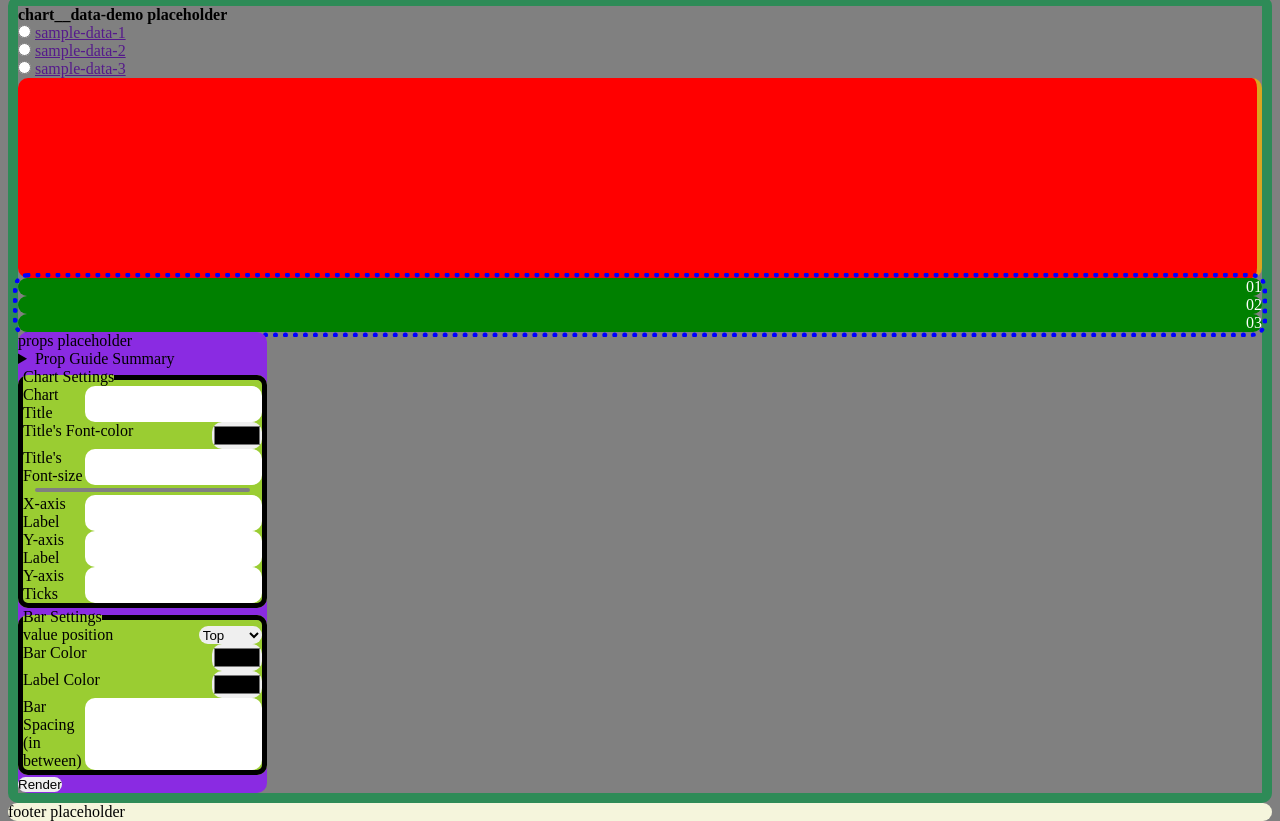
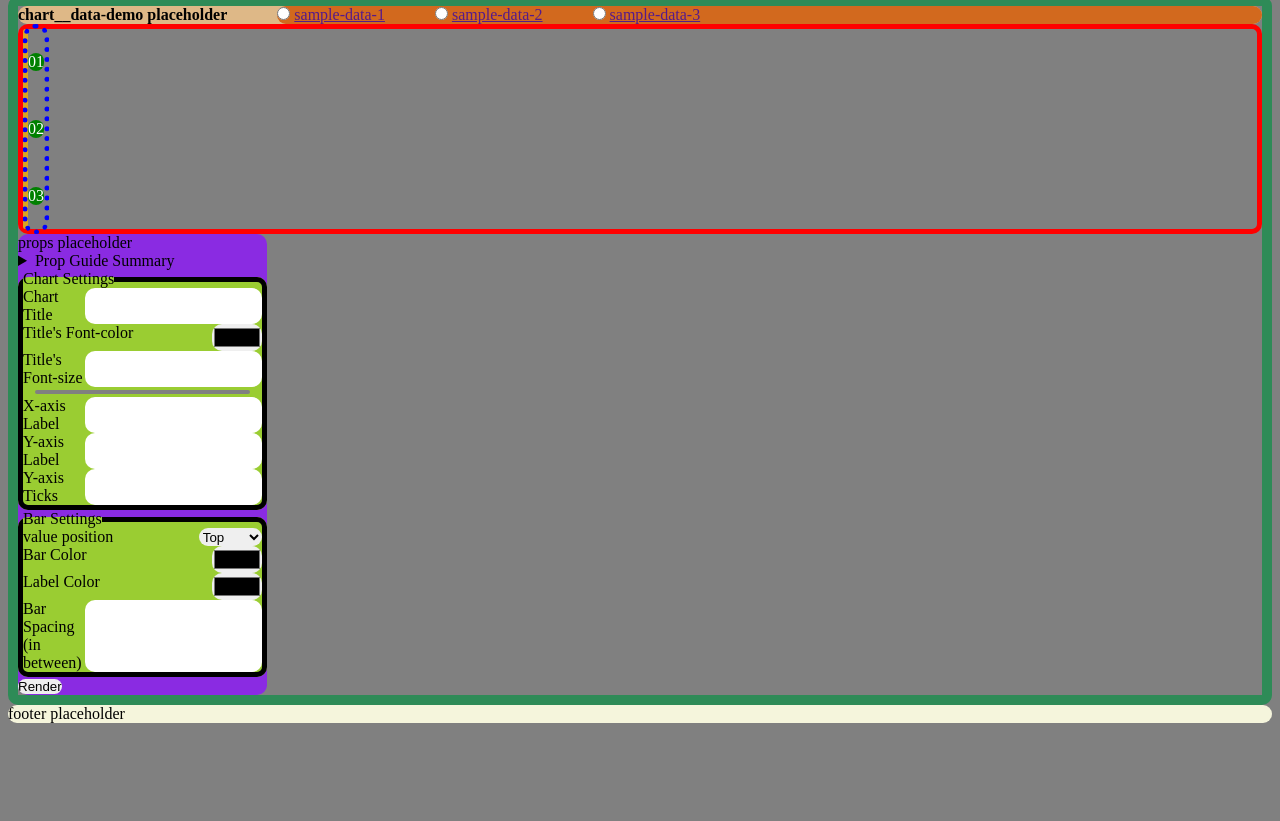
Before and after one commit to AH82/bar-chart, a website: page index.html in a window 1280 px wide. Shown: the part 76-897 px from the top of the page. After the commit the page ends 800 px from the top, so only its background shows below. Drawn offline with Linux system fonts and the light colour scheme.

Commit message:
fix: typos : restore dots to class selectors

```diff
--- a/styles/main.css
+++ b/styles/main.css
@@ -29,14 +29,14 @@ header {
   flex-grow: 1;
 }
 
-dashboard__demo-data-selector {
+.dashboard__demo-data-selector {
   background-color: burlywood; /* placeholder */
   display: flex;
   flex-direction: row;
   gap: 50px;
 
 }
-dashboard__demo-data-selector > form {
+.dashboard__demo-data-selector > form {
   background-color: chocolate; /* placeholder */
   display: flex;
   flex-direction: row;
@@ -44,7 +44,7 @@ dashboard__demo-data-selector > form {
   flex: 1;
 }
 
-sub-dash-wrapper {
+.sub-dash-wrapper {
   border: 5px solid red;   /* placeholder */
   /* height: 75vh;   placeholder */
   flex-grow: 2;
```
